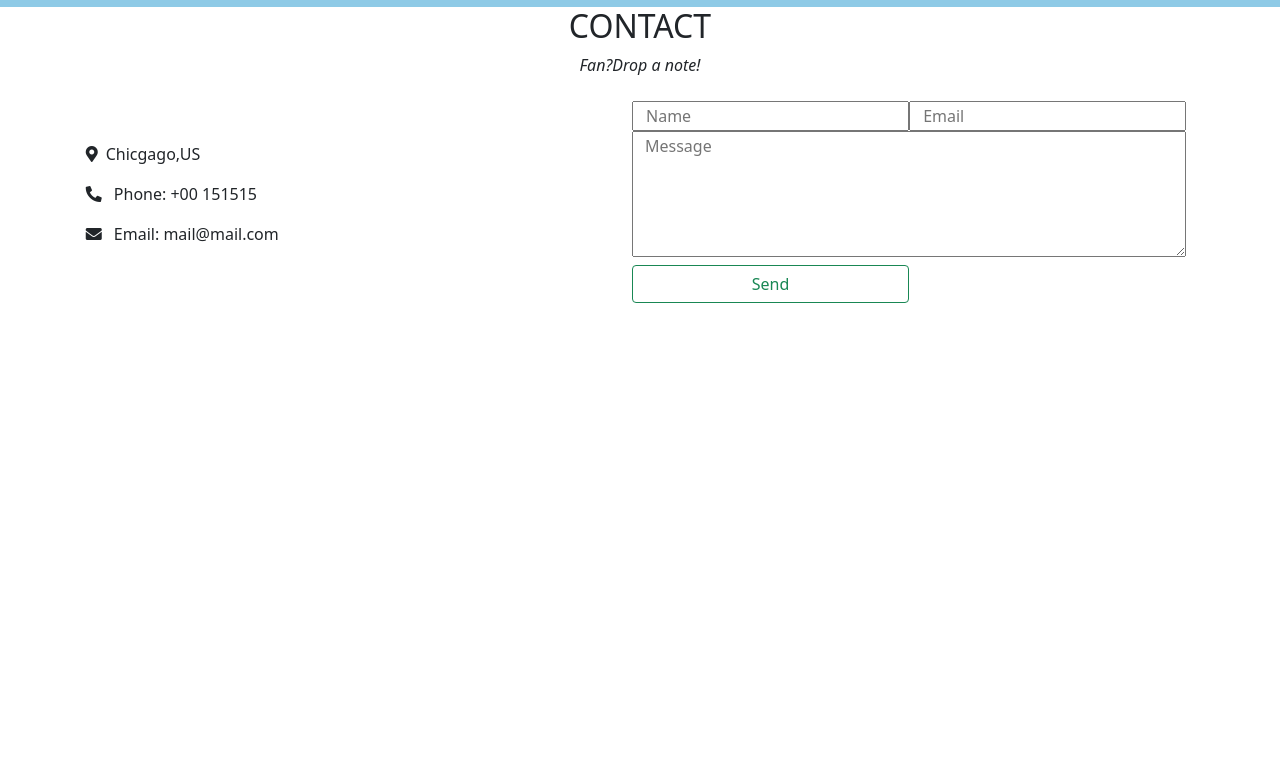
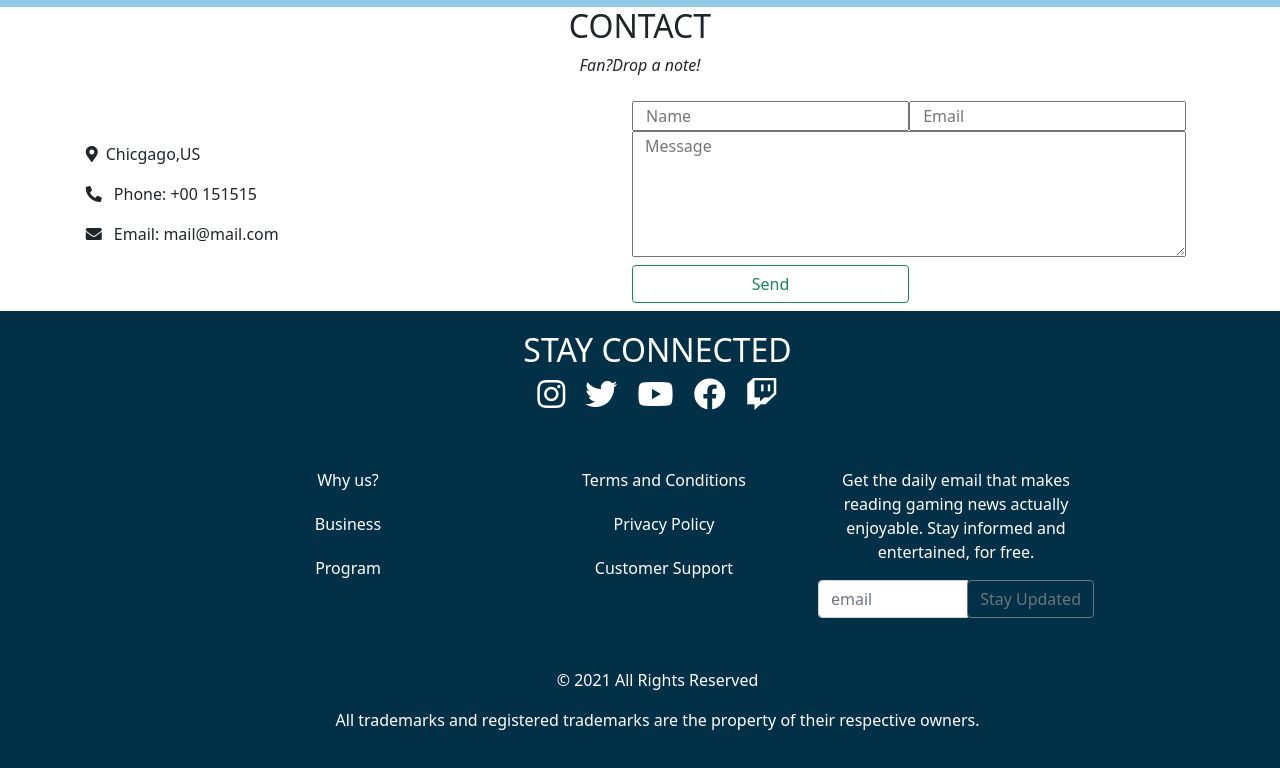
Before and after one commit to AmarSmajlovic/template-page, a plain HTML site: page client/index.html in a window 1280 px wide. Shown: the part 2135-2903 px from the top of the page. Before the commit the page ends 2446 px from the top, so only its background shows below. Drawn offline with nearby package versions, Linux system fonts and the light colour scheme.

Commit message:
added footer

```diff
--- a/client/index.html
+++ b/client/index.html
@@ -135,6 +135,48 @@
         </div>
     </div>
     <!-- CONTACT-PAGE -->
+    <!-- footer -->
+    <div class="footer d-flex flex-column text-center justify-content-center">
+        <div class="stay-connected-div">
+            <h2>STAY CONNECTED</h2>
+            <div class="icons">
+                <i class="footer-icon fab m-2 fs-2 fa-instagram"></i>
+                <i class="footer-icon fab m-2 fs-2 fa-twitter"></i>
+                <i class="footer-icon fab m-2 fs-2 fa-youtube"></i>
+                <i class="footer-icon fab m-2 fs-2 fa-facebook"></i>
+                <i class="footer-icon fab m-2 fs-2 fa-twitch"></i>
+            </div>
+        </div>
+        <div class="footer-nav row d-flex justify-content-center">
+            <div class="col-md-3 col-sm-6">
+                <ul>
+                    <li><a href="#">Why us?</a></li>
+                    <li><a href="#">Business</a></li>
+                    <li><a href="#">Program</a></li>
+                </ul>
+            </div>
+            <div class="col-md-3 col-sm-6">
+                <ul>
+                    <li><a href="#">Terms and Conditions</a></li>
+                    <li><a href="#">Privacy Policy</a></li>
+                    <li><a href="#">Customer Support</a></li>
+                </ul>
+            </div>
+            <div class="update-container-footer col-md-6 col-sm-12">
+                <p>Get the daily email that makes reading gaming news actually enjoyable. Stay informed and entertained, for free.</p>
+                <div class="input-group">
+                    <input type="text" class="form-control w-25" placeholder="email" aria-describedby="basic-addon2">
+                    <div class="input-group-append">
+                      <button class="btn btn-outline-secondary" type="button"">Stay Updated</button>
+                    </div>
+                  </div>
+            </div>
+        </div>
+        <div class="footer-last-div">
+            <p>© 2021 All Rights Reserved</p>
+            <p>All trademarks and registered trademarks are the property of their respective owners.</p>
+        </div>
+    </div>
     <!-- FOOTER -->
    </div>
 </body>
--- a/client/style.scss
+++ b/client/style.scss
@@ -203,3 +203,84 @@ nav.scroll {
 #airline-tickets {
   background-color: #8ecae6ff;
 }
+
+.footer {
+  padding: 20px;
+  background-color: #023047ff;
+  color: white;
+  position: relative;
+  .stay-connected-div {
+    margin-left: 35px;
+    .icons {
+      .fa-instagram {
+        border-radius: 7px;
+        transition: all 0.3s ease;
+        &:hover {
+          transform: scale(1.2);
+          background: radial-gradient(
+            circle at 30% 107%,
+            #fdf497 0%,
+            #fdf497 5%,
+            #fd5949 45%,
+            #d6249f 60%,
+            #285aeb 90%
+          );
+        }
+      }
+      .fa-twitter {
+        transition: all 0.3s ease;
+        &:hover {
+          transform: scale(1.2);
+          color: #1da1f2;
+        }
+      }
+      .fa-youtube {
+        transition: all 0.3s ease;
+        &:hover {
+          transform: scale(1.2);
+          color: #ff0000;
+        }
+      }
+      .fa-facebook {
+        transition: all 0.3s ease;
+        &:hover {
+          transform: scale(1.2);
+          color: #4267b2;
+        }
+      }
+      .fa-twitch {
+        transition: all 0.3s ease;
+        &:hover {
+          transform: scale(1.2);
+          color: #6441a5;
+        }
+      }
+    }
+    h2 {
+      margin: 0;
+    }
+  }
+  .footer-nav {
+    margin-top: 50px;
+    ul {
+      list-style: none;
+      li {
+        padding-bottom: 20px;
+        a {
+          color: white;
+          text-decoration: none;
+          &:hover {
+            text-decoration: underline;
+          }
+        }
+      }
+    }
+  }
+  .update-container-footer {
+    width: 300px;
+  }
+  .footer-last-div {
+    margin-top: 50px;
+    margin-left: 35px;
+  }
+}
```
Also changed, not shown: client/style.css, 1 other file.
